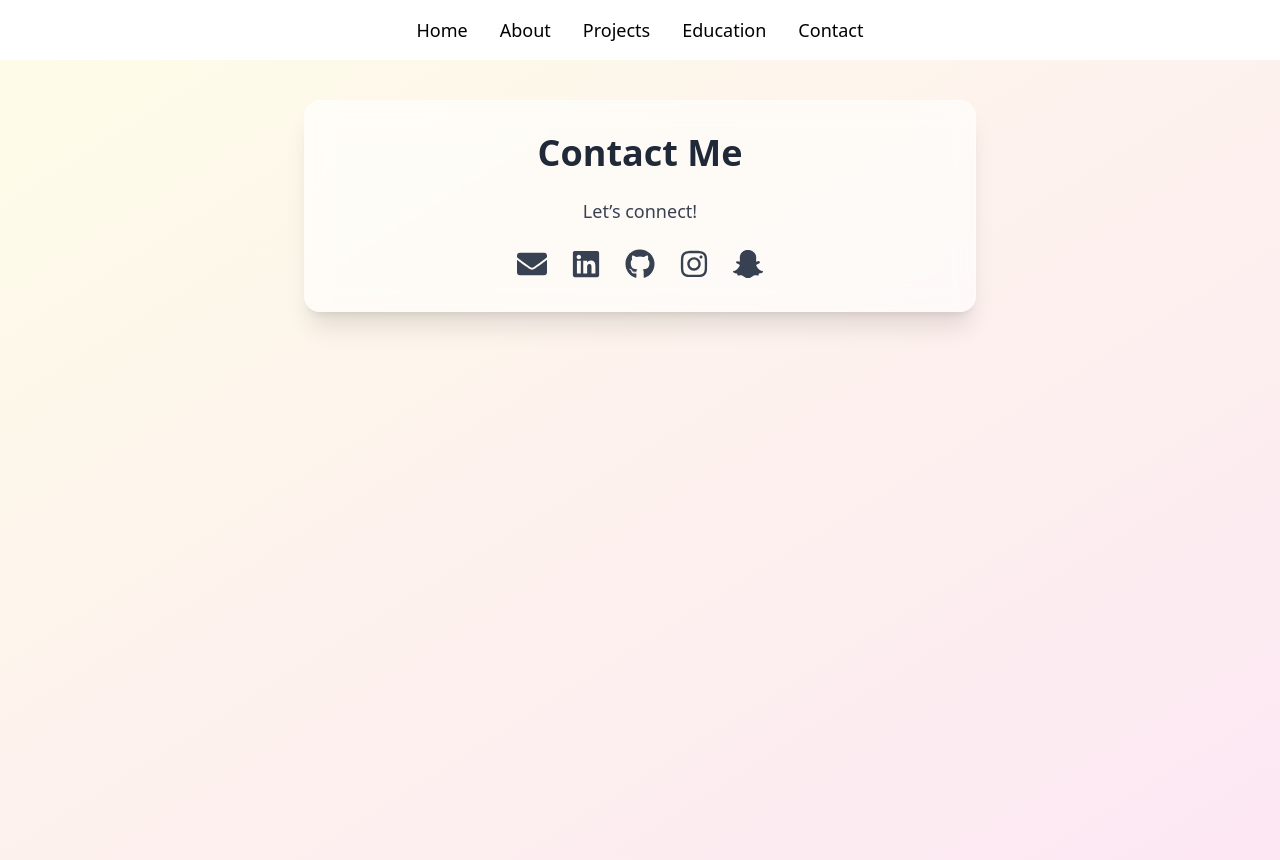
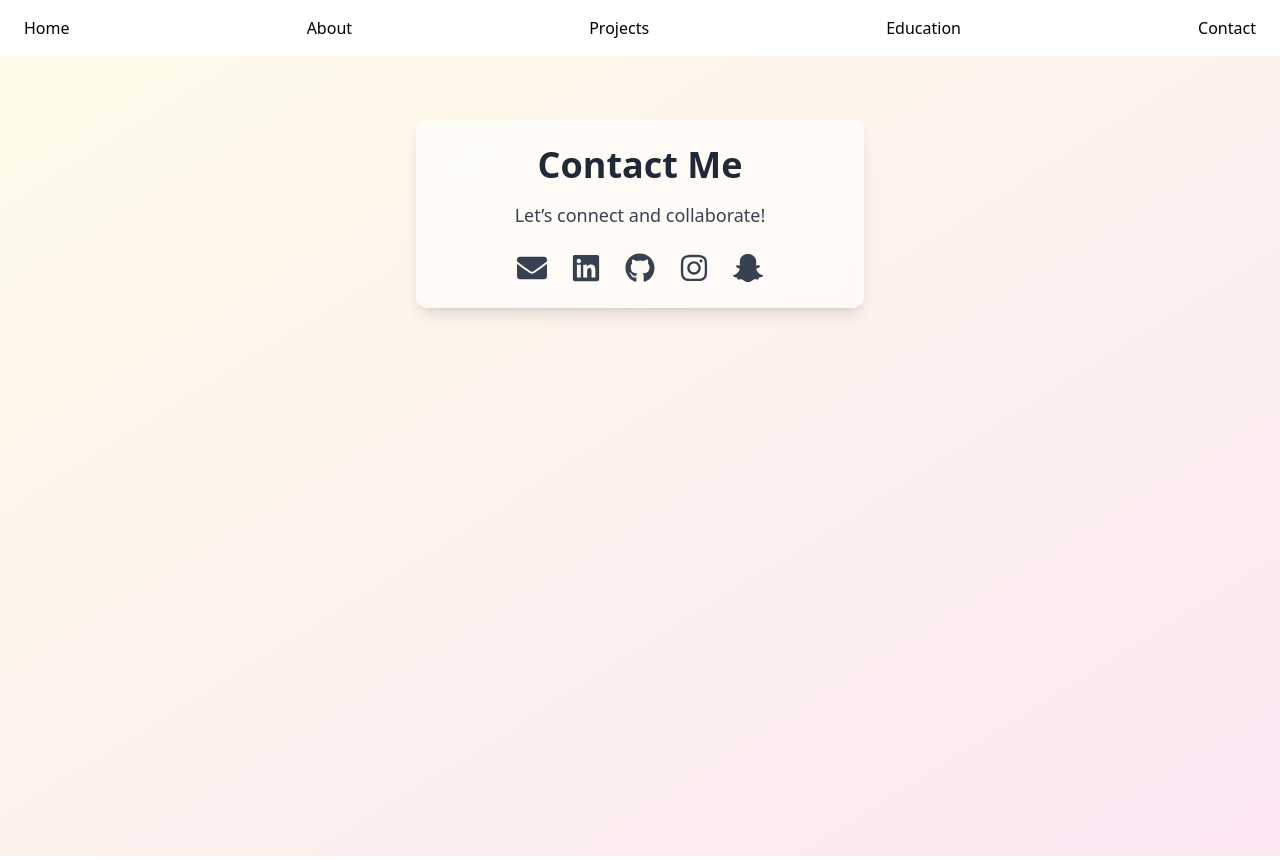
Before and after one commit to kanishk-sc/kanishk-portfolio, a React (Vite) app: page /contact in a window 1280 px wide. Built offline with nearby package versions, Linux system fonts and the light colour scheme.

Commit message:
Update portfolio

```diff
--- a/src/components/Navbar.jsx
+++ b/src/components/Navbar.jsx
@@ -3,12 +3,14 @@ import { Link } from "react-router-dom";
 
 export default function Navbar() {
   return (
-    <nav className="flex justify-center gap-8 py-4 bg-white shadow text-lg font-medium">
-      <Link to="/" className="hover:text-blue-500">Home</Link>
-      <Link to="/about" className="hover:text-blue-500">About</Link>
-      <Link to="/projects" className="hover:text-blue-500">Projects</Link>
-      <Link to="/education" className="hover:text-blue-500">Education</Link>
-      <Link to="/contact" className="hover:text-blue-500">Contact</Link>
+    <nav className="w-full bg-white shadow-md py-4 px-6">
+      <div className="max-w-7xl mx-auto flex flex-wrap justify-center sm:justify-between items-center space-x-4 sm:space-x-8 text-base font-medium">
+        <Link to="/" className="hover:text-blue-500">Home</Link>
+        <Link to="/about" className="hover:text-blue-500">About</Link>
+        <Link to="/projects" className="hover:text-blue-500">Projects</Link>
+        <Link to="/education" className="hover:text-blue-500">Education</Link>
+        <Link to="/contact" className="hover:text-blue-500">Contact</Link>
+      </div>
     </nav>
   );
 }
--- a/src/pages/Contact.jsx
+++ b/src/pages/Contact.jsx
@@ -9,12 +9,12 @@ import {
 
 export default function Contact() {
   return (
-    <main className="min-h-screen bg-gradient-to-br from-yellow-50 to-pink-100 p-10 flex flex-col items-center text-center">
-      <div className="bg-white/60 backdrop-blur-md border border-white/30 shadow-xl rounded-2xl p-8 max-w-2xl w-full space-y-6 transition duration-700 ease-in-out transform animate-fade-in hover:scale-105">
-        <h2 className="text-4xl font-bold text-gray-800">Contact Me</h2>
-        <p className="text-lg text-gray-700">Let’s connect!</p>
+    <main className="min-h-screen bg-gradient-to-br from-yellow-50 to-pink-100 px-4 py-16 flex justify-center items-start">
+      <div className="bg-white/60 backdrop-blur-md shadow-lg rounded-xl p-6 w-full max-w-md text-center border border-white/30 animate-fade-in transition duration-500 ease-in-out hover:scale-105">
+        <h2 className="text-3xl sm:text-4xl font-bold text-gray-800 mb-4">Contact Me</h2>
+        <p className="text-base sm:text-lg text-gray-700 mb-6">Let’s connect and collaborate!</p>
 
-        <div className="flex justify-center gap-6 text-3xl text-gray-700">
+        <div className="flex flex-wrap justify-center gap-6 text-3xl text-gray-700">
           <a
             href="mailto:kanishksingh@usf.edu"
             target="_blank"
```
